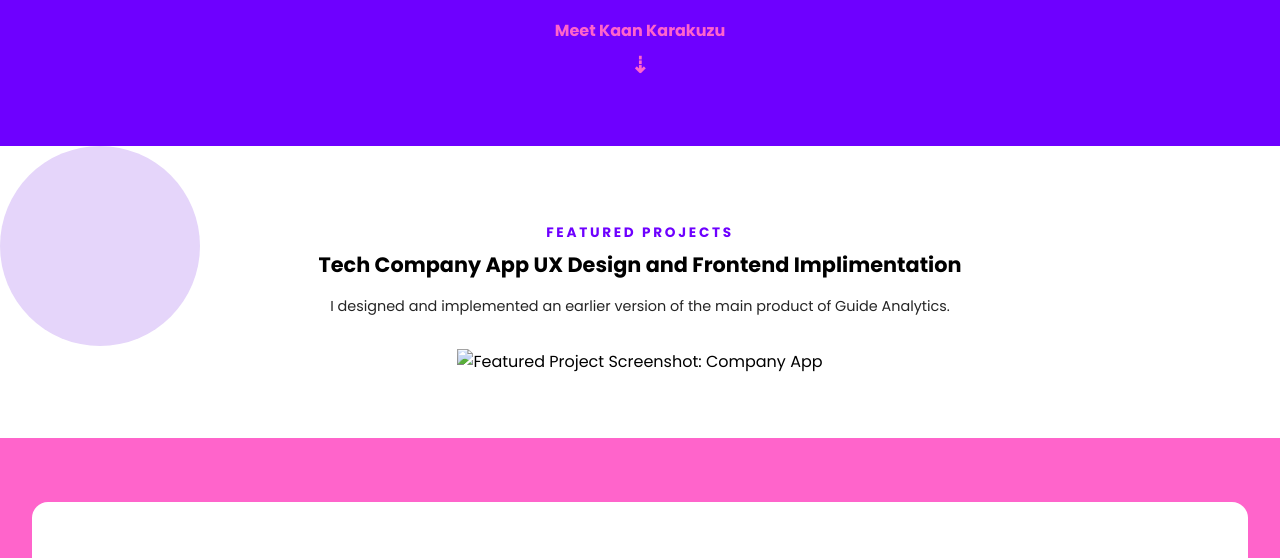
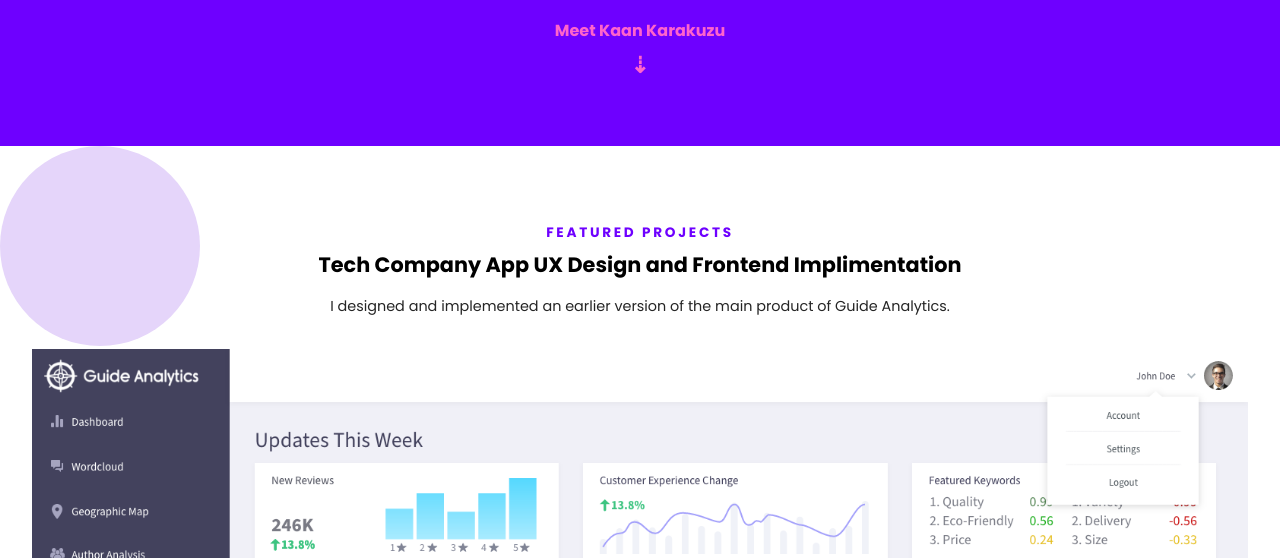
Before and after one commit to KaanKarakuzu/Portfolio, a plain HTML site: page index.html in a window 1280 px wide. Shown: the part 242-800 px from the top of the page. Drawn offline with Linux system fonts and the light colour scheme.

Commit message:
First image added.

```diff
--- a/index.html
+++ b/index.html
@@ -194,7 +194,7 @@
                     <p class="featured-desc">I designed and implemented an earlier version of the main product of Guide Analytics.</p>
                 </div>
             </div>
-            <img class="right transition2" src="images/project-1.png" alt="Featured Project Screenshot: Company App">
+            <img class="right transition2" src="images/Guide_Analytics_Design_1.png" alt="Featured Project Screenshot: Company App">
         </section>
 
         <section class="skills">
```
Also changed, not shown: images/Guide_Analytics_Design_1.png (added).
